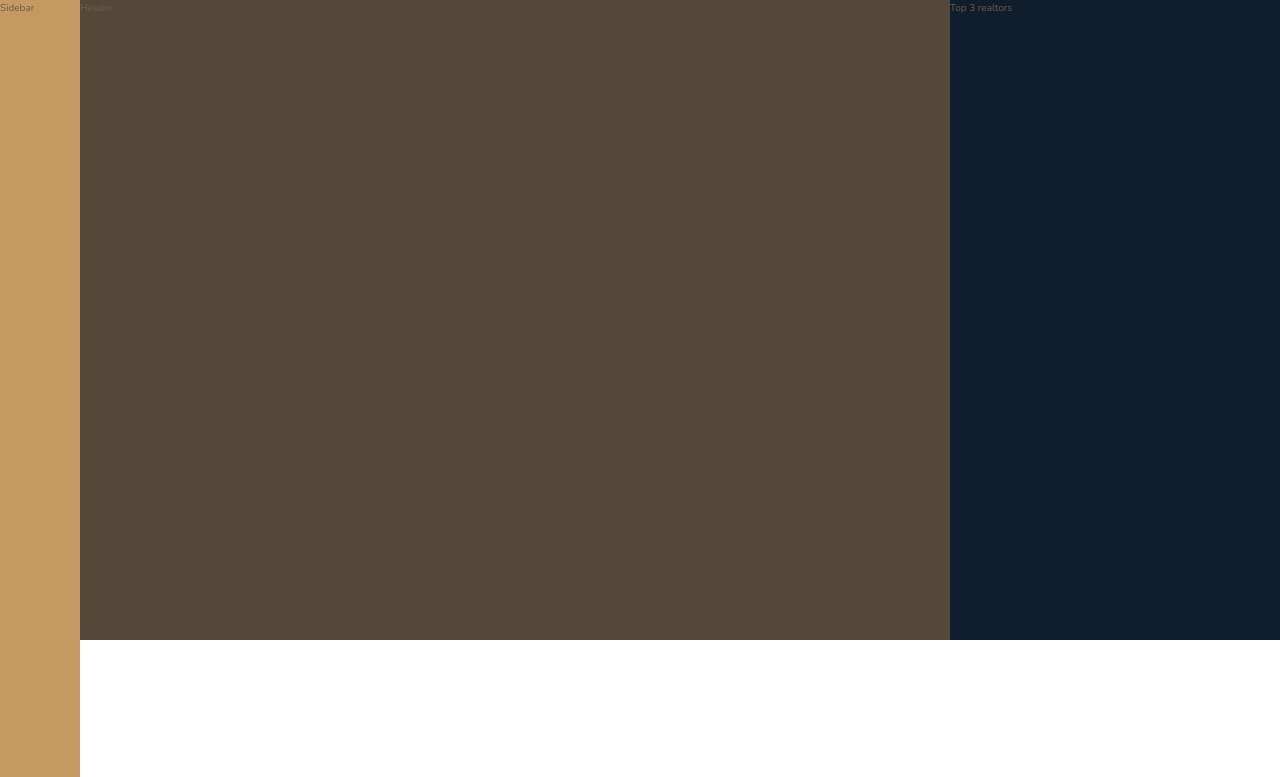
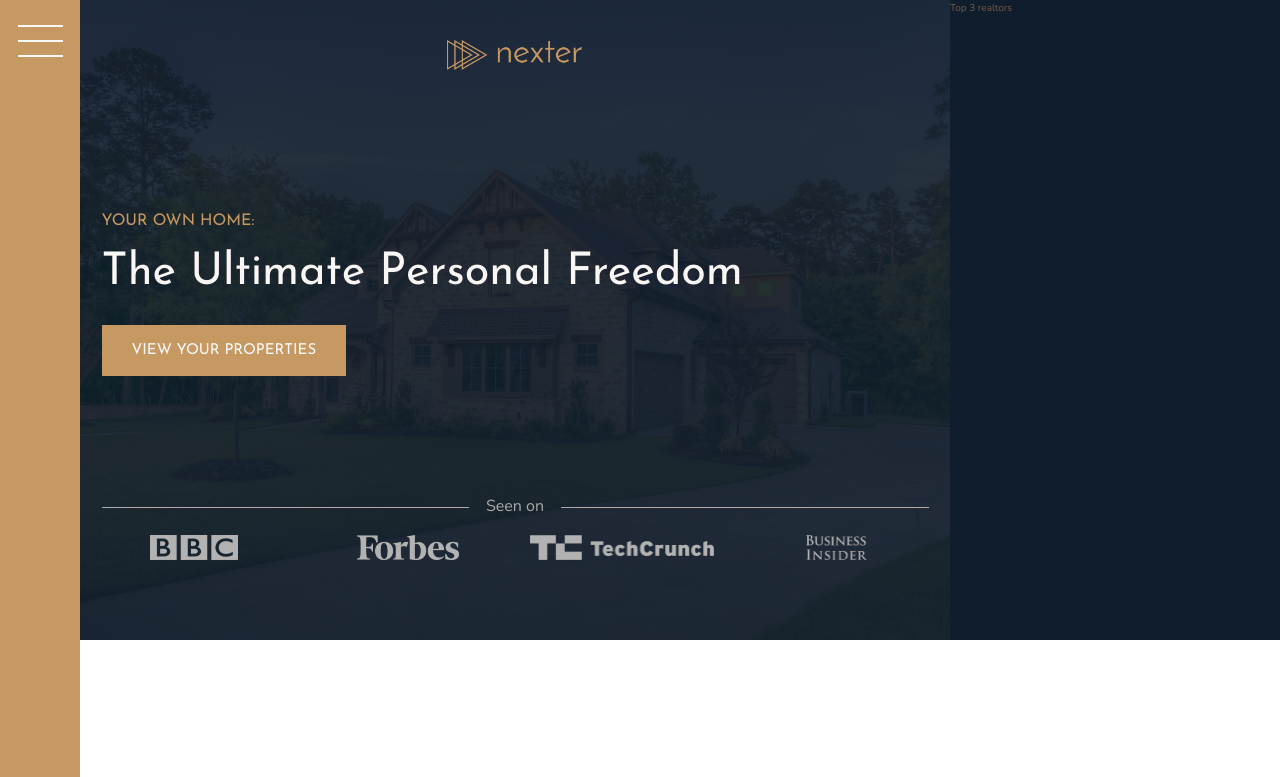
Before and after one commit to barrosdaniel/AcademicProjects-20Nexter, a website: page index.html in a window 1280 px wide. Shown: the top 777 px of the page. Drawn offline with nearby package versions, Linux system fonts and the light colour scheme.

Commit message:
feature: Add Header section markup, styles and layout

```diff
--- a/index.html
+++ b/index.html
@@ -17,11 +17,21 @@
 
 <body class="container">
     <div class="sidebar">
-        Sidebar
+        <button class="nav-btn"></button>
     </div>
 
     <header class="header">
-        Header
+        <img src="img/logo.png" alt="Nexter logo" class="header__logo">
+        <h3 class="heading-3">Your Own Home:</h3>
+        <h1 class="heading-1">The Ultimate Personal Freedom</h1>
+        <button class="btn header__button">View Your Properties</button>
+        <div class="header__seenon-text">Seen on</div>
+        <div class="header__seenon-logos">
+            <img src="img/logo-bbc.png" alt="BBC logo">
+            <img src="img/logo-forbes.png" alt="Forbes logo">
+            <img src="img/logo-techcrunch.png" alt="TechCrunch logo">
+            <img src="img/logo-bi.png" alt="Business Insider logo">
+        </div>
     </header>
 
     <div class="realtors">
--- a/sass/_header.scss
+++ b/sass/_header.scss
@@ -1,4 +1,55 @@
 .header {
   background-color: $color-grey-dark-1;
   grid-column: full-start / col-end 6;
+  background-image: linear-gradient(rgba($color-secondary, 0.90), rgba($color-secondary, 0.93)), url(../img/hero.jpeg);
+  background-size: cover;
+  background-size: cover;
+  padding: 8rem;
+  padding-top: 4rem;
+
+  display: grid;
+  grid-template-rows: 1fr min-content 6rem 1fr;
+  grid-template-columns: max-content;
+  grid-row-gap: 1.5rem;
+  justify-content: center;
+
+  &__logo {
+    height: 3rem;
+    justify-self: center;
+  }
+
+  &__button {
+    align-self: start;
+    justify-self: start;
+  }
+
+  &__seenon-text {
+    display: grid;
+    grid-template-columns: 1fr max-content 1fr;
+    grid-gap: 1.7rem;
+    align-items: center;
+
+    font-size: 1.6rem;
+    color: $color-grey-light-2;
+
+    &::before,
+    &::after {
+      content: "";
+      height: 1px;
+      display: block;
+      background-color: currentColor;
+    }
+  }
+
+  &__seenon-logos {
+    display: grid;
+    grid-template-columns: repeat(4, 1fr);
+    grid-column-gap: 3rem;
+    justify-items: center;
+
+    img {
+      height: 2.5rem;
+      filter: brightness(70%);
+    }
+  }
 }
--- a/sass/_sidebar.scss
+++ b/sass/_sidebar.scss
@@ -2,4 +2,34 @@
   background-color: $color-primary;
   grid-column: sidebar-start / sidebar-end;
   grid-row: 1 / -1;
+
+  display: flex;
+  justify-content: center;
 }
+
+.nav-btn {
+  border: none;
+  border-radius: 0;
+
+  background-color: $color-white;
+  height: 2px;
+  width: 4.5rem;
+  margin-top: 4rem;
+
+  &::before,
+  &::after {
+    content: "";
+    background-color: $color-white;
+    height: 2px;
+    width: 4.5rem;
+    display: block;
+  }
+
+  &::before {
+    transform: translateY(-1.5rem);
+  }
+
+  &::after {
+    transform: translateY(1.3rem);
+  }
+}
--- a/sass/_typography.scss
+++ b/sass/_typography.scss
@@ -5,6 +5,9 @@
 
 .heading-1 {
   @extend %heading;
+  font-size: 4.5rem;
+  color: $color-grey-light-1;
+  line-height: 1;
 }
 
 .heading-2 {
```
Also changed, not shown: css/style.css.
